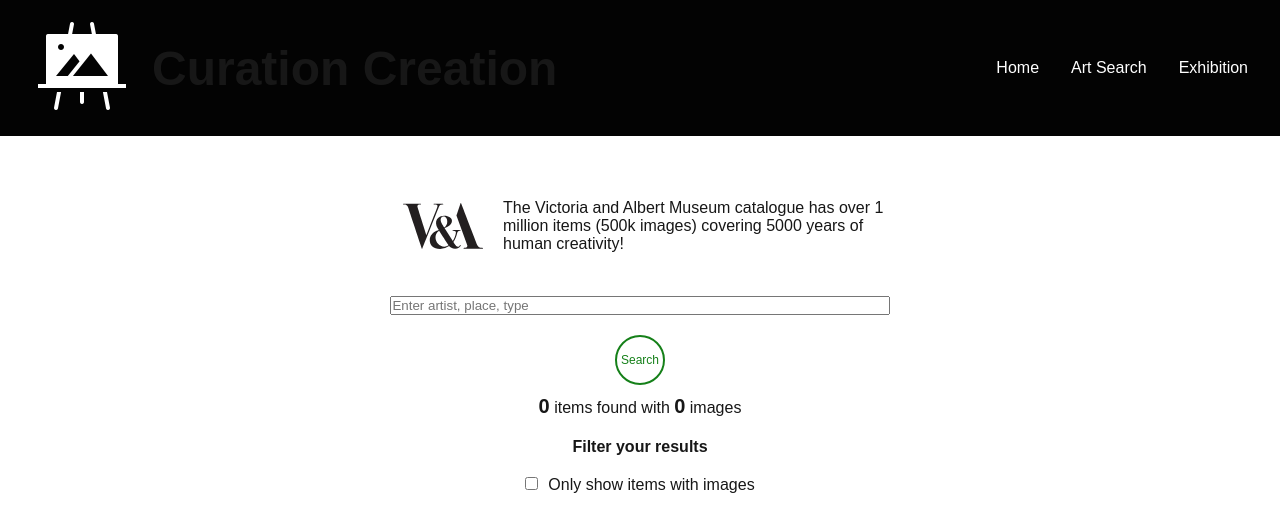
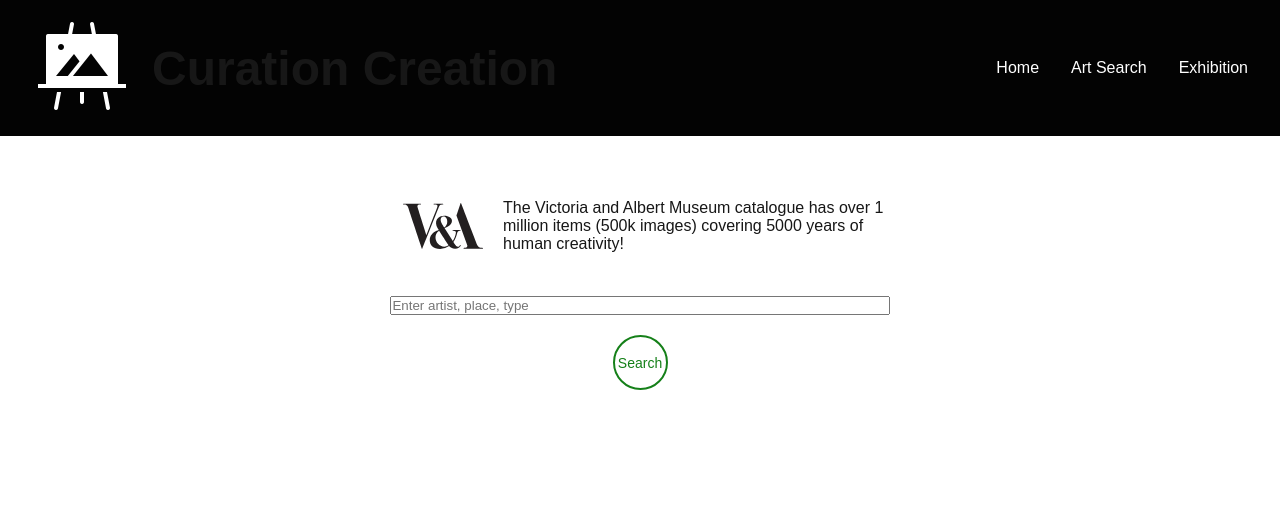
Before and after one commit to lw1066/curationcreation, a Next.js app: page /ArtSearch in a window 1280 px wide. Shown: the top 532 px of the page. Built offline with nearby package versions, Linux system fonts and the light colour scheme.

Commit message:
styled add/remove from exhibition buttons

```diff
--- a/src/app/ArtSearch/page.tsx
+++ b/src/app/ArtSearch/page.tsx
@@ -168,11 +168,11 @@ const SearchPage: React.FC = () => {
 
   const animatedRecordCount = useCountAnimation(
     results.info.record_count || 0,
-    2000
+    3000
   );
   const animatedImageCount = useCountAnimation(
     results.info.image_count || 0,
-    2000
+    3000
   );
 
   const handleImageLoad = (id: string) => {
@@ -225,8 +225,15 @@ const SearchPage: React.FC = () => {
             style={{ width: "65%", marginBottom: "20px" }}
           />
 
-          <LoadMoreButton onClick={() => {}} text="Search" fontSize="12px" />
+          <LoadMoreButton
+            onClick={() => {}}
+            text="Search"
+            fontSize="14px"
+            width="55px"
+            height="55px"
+          />
         </form>
+        {results.info.record_count > 0 && (
           <div className={classes.filtersContainer}>
             <p>
               <span style={{ fontSize: "1.25rem", fontWeight: "700" }}>
@@ -238,19 +245,18 @@ const SearchPage: React.FC = () => {
               </span>{" "}
               images
             </p>
-          <p style={{ fontWeight: "600", margin: "20px" }}>
-            Filter your results
-          </p>
+
             <input
               type="checkbox"
               id="onlyWithImages"
               checked={onlyWithImages}
-            onChange={(e) => setOnlyWithImages(e.target.checked)} // Update checkbox state
+              onChange={(e) => setOnlyWithImages(e.target.checked)}
             />
             <label htmlFor="onlyWithImages" style={{ marginLeft: "10px" }}>
               Only show items with images
             </label>
           </div>
+        )}
       </div>
 
       {loading && (
@@ -285,7 +291,7 @@ const SearchPage: React.FC = () => {
                         : `${item.baseImageUrl}/full/full/0/default.jpg`
                     }
                     fill
-                    sizes="(max-width: 600px) 100vw, (max-width: 1200px) 50vw, 33vw" // Responsive sizes for better performance
+                    sizes="(max-width: 600px) 100vw, (max-width: 1200px) 50vw, 33vw"
                     quality={100}
                     style={{ objectFit: "contain" }}
                     alt={item.title}
--- a/src/app/components/ExhibitionItem.tsx
+++ b/src/app/components/ExhibitionItem.tsx
@@ -130,7 +130,7 @@ const ExhibitionItem = ({ item, onRemove }: ExhibitionItemProps) => {
 
       <div className={classes.imageButtonsContainer}>
         <button className={classes.infoButton} onClick={handleInfoClick}>
-          Info
+          {showInfo ? "Close" : "Info"}
         </button>
 
         {metaImagesCount > 1 && (
--- a/src/app/components/FullItemCard.tsx
+++ b/src/app/components/FullItemCard.tsx
@@ -207,8 +207,7 @@ const VaItemDisplay = ({
               disabled={currentImageIndex === 0 || loading}
               text="Back"
             />
-
-            <p style={{ fontSize: ".5rem", lineHeight: "50px" }}>More images</p>
+            <p style={{ fontSize: ".5rem", lineHeight: "40px" }}>More images</p>
             <LoadMoreButton
               onClick={handleNextImage}
               disabled={currentImageIndex === metaImagesCount - 1 || loading}
@@ -221,7 +220,8 @@ const VaItemDisplay = ({
           <h2
             className={classes.title}
             dangerouslySetInnerHTML={{ __html: title[0] }}
-          ></h2>
+          />
+
           <p>
             <strong>Maker:</strong>{" "}
             {makerId ? (
@@ -285,6 +285,13 @@ const VaItemDisplay = ({
               <span>Not listed</span>
             )}
           </div>
+          <div
+            style={{
+              display: "flex",
+              justifyContent: "center",
+              paddingBottom: "20px",
+            }}
+          >
             {isInExhibition ? (
               <button
                 className={classes.exhibitionButton}
@@ -296,10 +303,12 @@ const VaItemDisplay = ({
               <button
                 className={classes.exhibitionButton}
                 onClick={addItemToExhibition}
+                style={{ color: "white", borderColor: "white" }}
               >
                 Add to Exhibition
               </button>
             )}
+          </div>
         </div>
         <TriangleButton onClick={close} text="Close" />
       </div>
--- a/src/app/components/LoadMoreButton.tsx
+++ b/src/app/components/LoadMoreButton.tsx
@@ -6,6 +6,8 @@ interface LoadMoreButtonProps {
   disabled?: boolean;
   text?: string;
   fontSize?: string;
+  width?: string;
+  height?: string;
 }
 
 const LoadMoreButton: React.FC<LoadMoreButtonProps> = ({
@@ -13,6 +15,8 @@ const LoadMoreButton: React.FC<LoadMoreButtonProps> = ({
   disabled,
   text = "More",
   fontSize = "12px",
+  width = "40px",
+  height = "40px",
 }) => {
   return (
     <div className={styles.buttonContainer}>
@@ -20,7 +24,7 @@ const LoadMoreButton: React.FC<LoadMoreButtonProps> = ({
         className={styles.loadMoreButton}
         onClick={onClick}
         disabled={disabled}
-        style={{ fontSize }}
+        style={{ fontSize, width, height }}
       >
         {text}
       </button>
--- a/src/app/components/exhibitionItem.module.css
+++ b/src/app/components/exhibitionItem.module.css
@@ -68,8 +68,8 @@
   border-radius: 50%;
   cursor: pointer;
   font-size: 12px;
-  height: 50px;
-  width: 50px;
+  height: 40px;
+  width: 40px;
 }
 
 .infoButton:hover {
--- a/src/app/components/fullItemCard.module.css
+++ b/src/app/components/fullItemCard.module.css
@@ -126,6 +126,17 @@
   z-index: 9999;
 }
 
+.exhibitionButton {
+  color: #e74c3c;
+  background-color: transparent;
+  border: 2px solid #e74c3c;
+  border-radius: 50%;
+  cursor: pointer;
+  font-size: 10px;
+  height: 60px;
+  width: 60px;
+}
+
 @keyframes spin {
   0% {
     transform: rotate(0deg);
--- a/src/app/components/loadMoreButton.module.css
+++ b/src/app/components/loadMoreButton.module.css
@@ -3,13 +3,10 @@
   color: #158019;
   border: 2px solid #158019;
   border-radius: 50%;
-  width: 50px;
-  height: 50px;
   display: flex;
   align-items: center;
   justify-content: center;
   cursor: pointer;
-
   transition: background-color 0.3s ease;
 }
 
```
Lines whose indentation alone changed are shown as unchanged.
